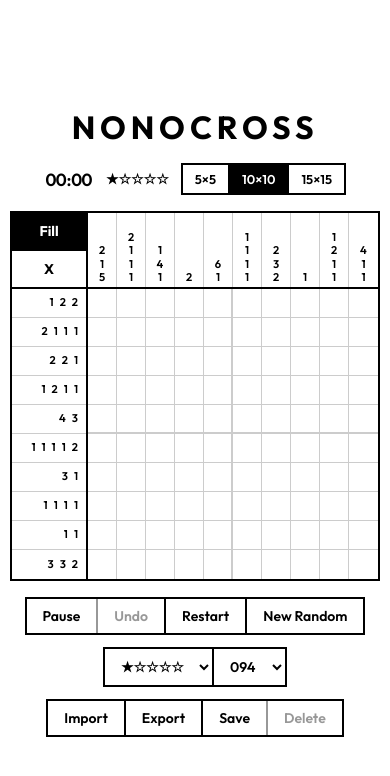
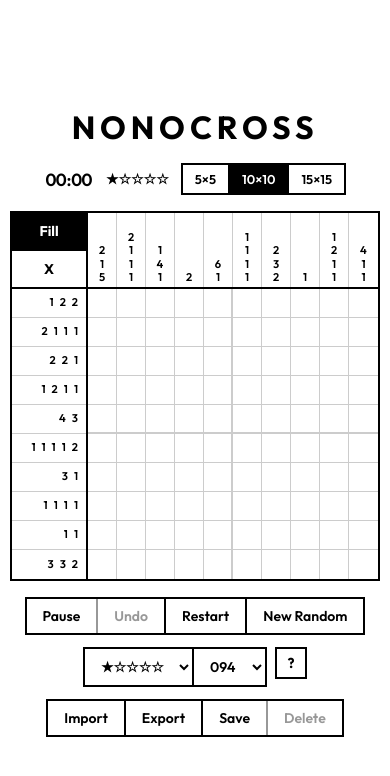
Before and after one commit to Fince10086/nonocross, a Vue app: page / in a window 390 px wide. Shown: the top 776 px of the page. Built offline with nearby package versions, Linux system fonts and the light colour scheme.

Commit message:
添加帮助

```diff
--- a/src/App.vue
+++ b/src/App.vue
@@ -9,12 +9,14 @@ import GameControls from "./components/GameControls.vue";
 import PuzzleSelector from "./components/PuzzleSelector.vue";
 import FavoritesPanel from "./components/FavoritesPanel.vue";
 import ImportModal from "./components/ImportModal.vue";
+import HelpModal from "./components/HelpModal.vue";
 
 const timer = useTimer();
 const favorites = useFavorites();
 const game = useGame(timer, favorites);
 
 const showImportDialog = ref(false);
+const showHelpDialog = ref(false);
 const showExportToast = ref(false);
 const importModalRef = ref(null);
 
@@ -28,6 +30,14 @@ function handleTogglePause() {
 
 function handleShowImport() {
     showImportDialog.value = true;
+}
+
+function handleShowHelp() {
+    showHelpDialog.value = true;
+}
+
+function handleCloseHelp() {
+    showHelpDialog.value = false;
 }
 
 function handleCloseImport() {
@@ -177,6 +187,7 @@ onUnmounted(() => {
             @delete-from-favorites="handleDeleteFromFavorites"
             @select-star="game.selectStar"
             @select-bank-puzzle="game.selectBankPuzzle"
+            @show-help="handleShowHelp"
         />
 
         <FavoritesPanel
@@ -192,6 +203,11 @@ onUnmounted(() => {
             :show="showImportDialog"
             @close="handleCloseImport"
             @import="handleImportPuzzle"
+        />
+
+        <HelpModal
+            :show="showHelpDialog"
+            @close="handleCloseHelp"
         />
 
         <!-- 完成提示 -->
--- a/src/components/GameControls.vue
+++ b/src/components/GameControls.vue
@@ -26,6 +26,7 @@ const emit = defineEmits([
   'deleteFromFavorites',
   'selectStar',
   'selectBankPuzzle',
+  'showHelp',
 ])
 </script>
 
@@ -77,6 +78,7 @@ const emit = defineEmits([
           </option>
         </select>
       </div>
+      <button class="help-btn" @click="$emit('showHelp')" title="Help">?</button>
     </div>
 
     <!-- Row 3: Import / Export / Save / Delete -->
@@ -169,4 +171,33 @@ const emit = defineEmits([
   background: #fff;
   cursor: pointer;
 }
+
+.help-btn {
+  width: 36px;
+  height: 36px;
+  display: flex;
+  align-items: center;
+  justify-content: center;
+  border: 2px solid #000;
+  background: #fff;
+  color: #000;
+  font-size: 1rem;
+  font-weight: 700;
+  cursor: pointer;
+  transition: background 0.15s;
+  margin-left: 8px;
+  flex-shrink: 0;
+}
+
+.help-btn:hover {
+  background: #f0f0f0;
+}
+
+@media (max-width: 600px) {
+  .help-btn {
+    width: 32px;
+    height: 32px;
+    font-size: 0.875rem;
+  }
+}
 </style>
```
Also changed, not shown: 1 other file (tests, documents, lock files or other folders).
